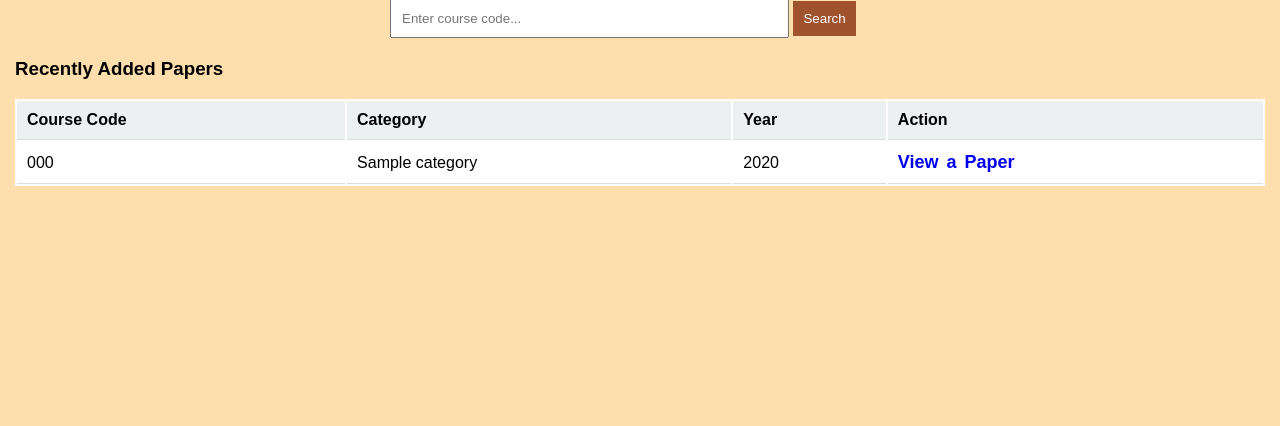
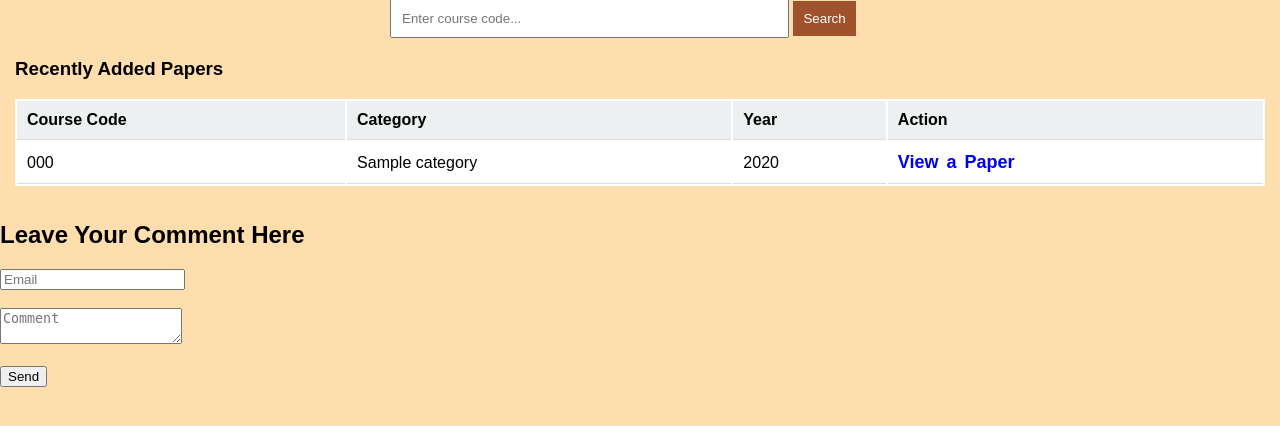
Before and after one commit to Mkombe100/PastPaperPortal_System, a Flask app: page /faculty/view in a window 1280 px wide. Shown: the part 220-646 px from the top of the page. Run offline with Flask 3, Linux system fonts and the light colour scheme; a database or web service that is not in the repository returns one stand-in record (values such as "Sample title"); data that the repository does not hold is empty; some libraries are stand-ins or nearby versions.

Commit message:
Update facultyView.html

```diff
--- a/templates/facultyView.html
+++ b/templates/facultyView.html
@@ -159,6 +159,16 @@ th {
     </table>
 
 </div>
+    <h2>Leave Your Comment Here</h2>
+    <form method="POST" action="/comments">
+    <input type="email" name="email" placeholder="Email" required>
+    <br><br>
+
+    <textarea name="content" placeholder="Comment" required></textarea>
+    <br><br>
+
+    <button type="submit">Send</button>
+   </form>
 
 </body>
 </html>
```
